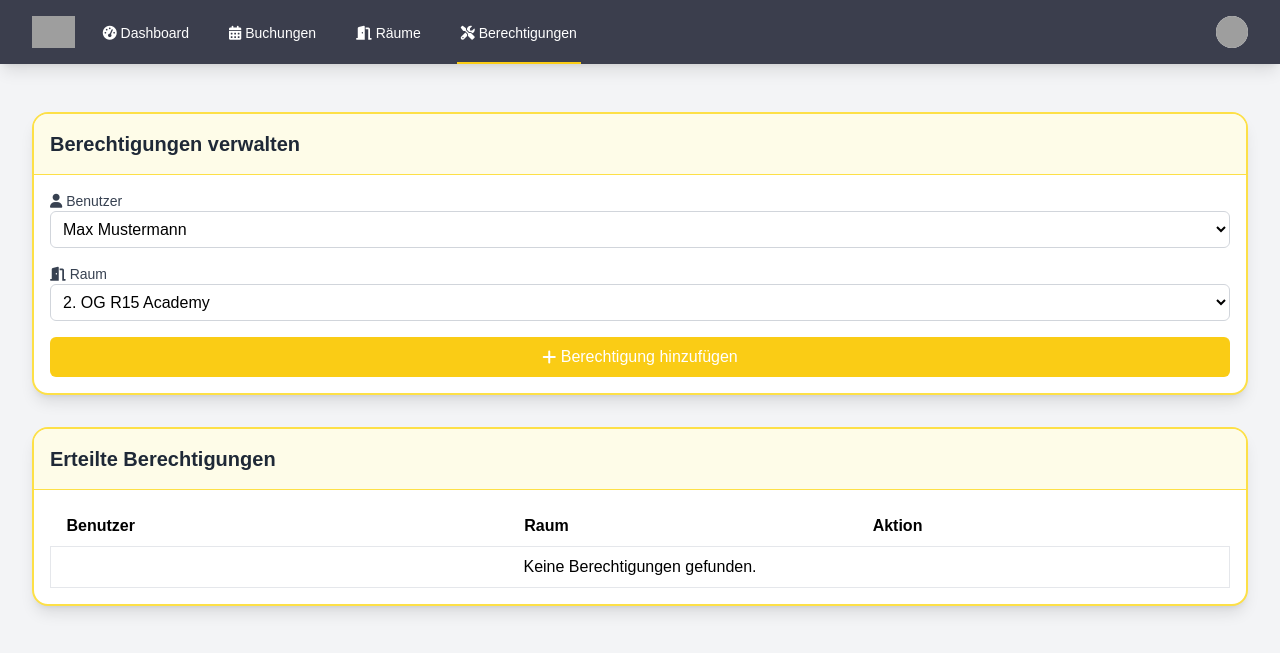
After one commit to storminator89/roomie, a PHP site: page /admin_permissions.php in a window 1280 px wide. The commit adds this page. Shown: the top 653 px of the page. Run offline with PHP 8.4, Linux system fonts and the light colour scheme; the visitor is signed in with stand-in values (Sample User, id 1); data comes from the database, SQL or seed files in the repository; both versions use the stored data as it was after the commit; style sheets or scripts are compiled from the project's sources; some libraries are stand-ins or nearby versions; grey boxes are pictures that could not be loaded.

Commit message:
permissions to book a room

```diff
--- /dev/null
+++ b/admin_permissions.php
@@ -0,0 +1,229 @@
+<?php
+session_start();
+require_once 'auth.php';
+
+if (!isAdmin()) {
+    header("Location: index.php");
+    exit;
+}
+
+try {
+    $db = new PDO('sqlite:roomie.db');
+    $db->setAttribute(PDO::ATTR_ERRMODE, PDO::ERRMODE_EXCEPTION);
+
+    if ($_SERVER['REQUEST_METHOD'] === 'POST') {
+        if (isset($_POST['add_permission'])) {
+            $userId = $_POST['user_id'];
+            $roomId = $_POST['room_id'];
+
+            $stmt = $db->prepare("INSERT INTO permissions (user_id, room_id) VALUES (:user_id, :room_id)");
+            $stmt->execute(['user_id' => $userId, 'room_id' => $roomId]);
+
+            $_SESSION['success'] = "Berechtigung hinzugefügt.";
+        } elseif (isset($_POST['remove_permission'])) {
+            $permissionId = $_POST['permission_id'];
+
+            $stmt = $db->prepare("DELETE FROM permissions WHERE id = :id");
+            $stmt->execute(['id' => $permissionId]);
+
+            $_SESSION['success'] = "Berechtigung entfernt.";
+        }
+    }
+} catch (PDOException $e) {
+    $_SESSION['error'] = "Fehler bei der Berechtigungsverwaltung: " . $e->getMessage();
+}
+
+$users = $db->query('SELECT id, name FROM users')->fetchAll(PDO::FETCH_ASSOC);
+$rooms = $db->query("SELECT id, name FROM rooms WHERE type IN ('spez-abt-buero', 'fk-office')")->fetchAll(PDO::FETCH_ASSOC);
+$permissions = $db->query("
+    SELECT permissions.id, users.name AS user_name, rooms.name AS room_name
+    FROM permissions
+    JOIN users ON permissions.user_id = users.id
+    JOIN rooms ON permissions.room_id = rooms.id
+")->fetchAll(PDO::FETCH_ASSOC);
+?>
+
+<!DOCTYPE html>
+<html lang="de">
+
+<head>
+    <meta charset="UTF-8">
+    <meta name="viewport" content="width=device-width, initial-scale=1.0">
+    <title>Admin - Berechtigungen verwalten</title>
+    <script src="https://cdn.tailwindcss.com"></script>
+    <script defer src="https://cdn.jsdelivr.net/npm/alpinejs@3.x.x/dist/cdn.min.js"></script>
+    <link href="https://fonts.googleapis.com/css2?family=Inter:wght@400;500;600;700&display=swap" rel="stylesheet">
+    <link rel="stylesheet" href="https://cdnjs.cloudflare.com/ajax/libs/font-awesome/6.1.1/css/all.min.css">
+    <link rel="stylesheet" href="styles.css">
+</head>
+
+<body class="bg-gray-100" x-data>
+    <nav class="bg-custom-nav shadow-lg" x-data="{ open: false }">
+        <div class="max-w-7xl mx-auto px-4 sm:px-6 lg:px-8">
+            <div class="flex justify-between h-16">
+                <div class="flex">
+                    <div class="flex-shrink-0 flex items-center">
+                        <a href="index.php">
+                            <img class="h-8 w-auto" src="test.svg" alt="Roomie Logo">
+                        </a>
+                    </div>
+                    <div class="hidden sm:ml-6 sm:flex sm:space-x-8">
+                        <a href="index.php" class="inline-flex items-center px-1 pt-1 border-b-2 text-sm font-medium text-white border-transparent">
+                            <i class="fas fa-tachometer-alt"></i>&nbsp;Dashboard
+                        </a>
+                        <a href="bookings.php" class="inline-flex items-center px-1 pt-1 border-b-2 text-sm font-medium text-white border-transparent">
+                            <i class="fas fa-calendar-alt"></i>&nbsp;Buchungen
+                        </a>
+                        <a href="rooms.php" class="inline-flex items-center px-1 pt-1 border-b-2 text-sm font-medium text-white border-transparent">
+                            <i class="fas fa-door-open"></i>&nbsp;Räume
+                        </a>
+                        <a href="admin_permissions.php" class="inline-flex items-center px-1 pt-1 border-b-2 text-sm font-medium text-white border-yellow-400">
+                            <i class="fas fa-tools"></i>&nbsp;Berechtigungen
+                        </a>
+                    </div>
+                </div>
+                <div class="hidden sm:ml-6 sm:flex sm:items-center">
+                    <div class="ml-3 relative" x-data="{ open: false }">
+                        <div>
+                            <button @click="open = !open" class="bg-white rounded-full flex text-sm focus:outline-none focus:ring-2 focus:ring-offset-2 focus:ring-yellow-500" id="user-menu" aria-haspopup="true" x-bind:aria-expanded="open">
+                                <span class="sr-only">Open user menu</span>
+                                <img class="h-8 w-8 rounded-full" src="<?php echo !empty($_SESSION['user_profile_image']) ? 'uploads/' . htmlspecialchars($_SESSION['user_profile_image']) : 'https://images.unsplash.com/photo-1472099645785-5658abf4ff4e?ixlib=rb-1.2.1&ixid=eyJhcHBfaWQiOjEyMDd9&auto=format&fit=facearea&facepad=2&w=256&h=256&q=80'; ?>" alt="">
+                            </button>
+                        </div>
+                        <div x-show="open" @click.away="open = false" x-transition:enter="transition ease-out duration-200" x-transition:enter-start="transform opacity-0 scale-95" x-transition:enter-end="transform opacity-100 scale-100" x-transition:leave="transition ease-in duration-75" x-transition:leave-start="transform opacity-100 scale-100" x-transition:leave-end="transform opacity-0 scale-95" class="origin-top-right absolute right-0 mt-2 w-48 rounded-md shadow-lg py-1 bg-white ring-1 ring-black ring-opacity-5" role="menu" aria-orientation="vertical" aria-labelledby="user-menu">
+                            <a href="profile.php" class="block px-4 py-2 text-sm text-gray-700 hover:bg-gray-100" role="menuitem"><i class="fas fa-user"></i>&nbsp;Ihr Profil</a>
+                            <a href="settings.php" class="block px-4 py-2 text-sm text-gray-700 hover:bg-gray-100" role="menuitem"><i class="fas fa-cog"></i>&nbsp;Einstellungen</a>
+                            <a href="logout.php" class="block px-4 py-2 text-sm text-gray-700 hover:bg-gray-100" role="menuitem"><i class="fas fa-sign-out-alt"></i>&nbsp;Abmelden</a>
+                        </div>
+                    </div>
+                </div>
+                <div class="-mr-2 flex items-center sm:hidden">
+                    <button @click="open = !open" class="inline-flex items-center justify-center p-2 rounded-md text-gray-400 hover:text-white hover:bg-gray-700 focus:outline-none focus:ring-2 focus:ring-inset focus:ring-yellow-500" aria-expanded="false">
+                        <span class="sr-only">Open main menu</span>
+                        <svg class="block h-6 w-6" xmlns="http://www.w3.org/2000/svg" fill="none" viewBox="0 0 24 24" stroke="currentColor" aria-hidden="true">
+                            <path stroke-linecap="round" stroke-linejoin="round" stroke-width="2" d="M4 6h16M4 12h16M4 18h16" />
+                        </svg>
+                        <svg class="hidden h-6 w-6" xmlns="http://www.w3.org/2000/svg" fill="none" viewBox="0 0 24 24" stroke="currentColor" aria-hidden="true">
+                            <path stroke-linecap="round" stroke-linejoin="round" stroke-width="2" d="M6 18L18 6M6 6l12 12" />
+                        </svg>
+                    </button>
+                </div>
+            </div>
+        </div>
+
+        <div x-show="open" class="sm:hidden">
+            <div class="pt-2 pb-3 space-y-1">
+                <a href="index.php" class="block pl-3 pr-4 py-2 border-l-4 text-base font-medium text-white bg-gray-900 border-yellow-400"><i class="fas fa-tachometer-alt"></i>&nbsp;Dashboard</a>
+                <a href="bookings.php" class="block pl-3 pr-4 py-2 border-l-4 text-base font-medium text-white border-transparent"><i class="fas fa-calendar-alt"></i>&nbsp;Buchungen</a>
+                <a href="rooms.php" class="block pl-3 pr-4 py-2 border-l-4 text-base font-medium text-white border-transparent"><i class="fas fa-door-open"></i>&nbsp;Räume</a>
+            </div>
+            <div class="pt-4 pb-3 border-t border-gray-200">
+                <div class="flex items-center px-4">
+                    <div class="flex-shrink-0">
+                        <img class="h-10 w-10 rounded-full" src="https://images.unsplash.com/photo-1472099645785-5658abf4ff4e?ixlib=rb-1.2.1&ixid=eyJhcHBfaWQiOjEyMDd9&auto=format&fit=facearea&facepad=2&w=256&h=256&q=80" alt="">
+                    </div>
+                    <div class="ml-3">
+                        <div class="text-base font-medium text-white"><?php echo htmlspecialchars($_SESSION['user_name']); ?></div>
+                        <div class="text-sm font-medium text-gray-400">beispiel@email.com</div>
+                    </div>
+                </div>
+                <div class="mt-3 space-y-1">
+                    <a href="profile.php" class="block px-4 py-2 text-base font-medium text-white hover:text-white hover:bg-gray-700"><i class="fas fa-user"></i>&nbsp;Ihr Profil</a>
+                    <a href="settings.php" class="block px-4 py-2 text-base font-medium text-white hover:text-white hover:bg-gray-700"><i class="fas fa-cog"></i>&nbsp;Einstellungen</a>
+                    <a href="logout.php" class="block px-4 py-2 text-base font-medium text-white hover:text-white hover:bg-gray-700"><i class="fas fa-sign-out-alt"></i>&nbsp;Abmelden</a>
+                </div>
+            </div>
+        </div>
+    </nav>
+
+    <div class="max-w-7xl mx-auto py-6 sm:px-6 lg:px-8">
+        <div class="px-4 py-6 sm:px-0">
+            <!-- Fehler- und Erfolgsnachrichten -->
+            <?php if (isset($_SESSION['error'])) : ?>
+                <div class="mb-4 p-4 bg-red-100 text-red-800 rounded-lg">
+                    <?php echo htmlspecialchars($_SESSION['error']);
+                    unset($_SESSION['error']); ?>
+                </div>
+            <?php endif; ?>
+
+            <?php if (isset($_SESSION['success'])) : ?>
+                <div class="mb-4 p-4 bg-green-100 text-green-800 rounded-lg">
+                    <?php echo htmlspecialchars($_SESSION['success']);
+                    unset($_SESSION['success']); ?>
+                </div>
+            <?php endif; ?>
+
+            <div class="bg-white shadow-lg rounded-2xl overflow-hidden border-2 border-yellow-300 mb-8">
+                <div class="flex flex-row items-center justify-between p-4 bg-yellow-50 text-gray-800 border-b border-yellow-300">
+                    <h2 class="text-xl font-semibold">Berechtigungen verwalten</h2>
+                </div>
+                <div class="p-4">
+                    <form method="POST" class="space-y-4">
+                        <div>
+                            <label for="user_id" class="block text-sm font-medium text-gray-700"><i class="fas fa-user"></i>&nbsp;Benutzer</label>
+                            <select id="user_id" name="user_id" class="w-full bg-white border border-gray-300 rounded-md p-2">
+                                <?php foreach ($users as $user) : ?>
+                                    <option value="<?php echo $user['id']; ?>"><?php echo htmlspecialchars($user['name']); ?></option>
+                                <?php endforeach; ?>
+                            </select>
+                        </div>
+
+                        <div>
+                            <label for="room_id" class="block text-sm font-medium text-gray-700"><i class="fas fa-door-open"></i>&nbsp;Raum</label>
+                            <select id="room_id" name="room_id" class="w-full bg-white border border-gray-300 rounded-md p-2">
+                                <?php foreach ($rooms as $room) : ?>
+                                    <option value="<?php echo $room['id']; ?>"><?php echo htmlspecialchars($room['name']); ?></option>
+                                <?php endforeach; ?>
+                            </select>
+                        </div>
+
+                        <button type="submit" name="add_permission" class="w-full bg-yellow-400 hover:bg-yellow-500 text-white rounded-md p-2 transition-colors duration-200 flex items-center justify-center">
+                            <i class="fas fa-plus"></i>&nbsp;Berechtigung hinzufügen
+                        </button>
+                    </form>
+                </div>
+            </div>
+
+            <div class="bg-white shadow-lg rounded-2xl overflow-hidden border-2 border-yellow-300">
+                <div class="flex flex-row items-center justify-between p-4 bg-yellow-50 text-gray-800 border-b border-yellow-300">
+                    <h2 class="text-xl font-semibold">Erteilte Berechtigungen</h2>
+                </div>
+                <div class="p-4">
+                    <table class="min-w-full bg-white">
+                        <thead>
+                            <tr>
+                                <th class="py-2 text-left px-4">Benutzer</th>
+                                <th class="py-2 text-left px-4">Raum</th>
+                                <th class="py-2 text-left px-4">Aktion</th>
+                            </tr>
+                        </thead>
+                        <tbody>
+                            <?php foreach ($permissions as $permission) : ?>
+                                <tr>
+                                    <td class="border px-4 py-2"><?php echo htmlspecialchars($permission['user_name']); ?></td>
+                                    <td class="border px-4 py-2"><?php echo htmlspecialchars($permission['room_name']); ?></td>
+                                    <td class="border px-4 py-2">
+                                        <form method="POST" style="display: inline;">
+                                            <input type="hidden" name="permission_id" value="<?php echo $permission['id']; ?>">
+                                            <button type="submit" name="remove_permission" class="bg-red-500 hover:bg-red-600 text-white rounded-md px-2 py-1">
+                                                <i class="fas fa-trash"></i>&nbsp;Entfernen
+                                            </button>
+                                        </form>
+                                    </td>
+                                </tr>
+                            <?php endforeach; ?>
+                            <?php if (empty($permissions)) : ?>
+                                <tr>
+                                    <td colspan="3" class="border px-4 py-2 text-center">Keine Berechtigungen gefunden.</td>
+                                </tr>
+                            <?php endif; ?>
+                        </tbody>
+                    </table>
+                </div>
+            </div>
+
+        </div>
+    </div>
+</body>
+
+</html>
--- a/index.php
+++ b/index.php
@@ -52,7 +52,7 @@ function getMonthlyBookings($db, $year, $month, $roomId)
 </head>
 
 <body class="bg-gray-100" x-data="roomieApp()">
-    <nav class="bg-gray-800 shadow-lg" x-data="{ open: false }">
+    <nav class="bg-custom-nav shadow-lg" x-data="{ open: false }">
         <div class="max-w-7xl mx-auto px-4 sm:px-6 lg:px-8">
             <div class="flex justify-between h-16">
                 <div class="flex">
@@ -74,6 +74,9 @@ function getMonthlyBookings($db, $year, $month, $roomId)
                         <?php if (isAdmin()) : ?>
                             <a href="admin_rooms.php" class="inline-flex items-center px-1 pt-1 border-b-2 text-sm font-medium text-white <?php echo $current_page == 'admin_rooms.php' ? 'border-yellow-400' : 'border-transparent'; ?>">
                                 <i class="fas fa-tools"></i>&nbsp;Raumverwaltung
+                            </a>
+                            <a href="admin_permissions.php" class="inline-flex items-center px-1 pt-1 border-b-2 text-sm font-medium text-white border-yellow-400">
+                                <i class="fas fa-tools"></i>&nbsp;Berechtigungen
                             </a>
                         <?php endif; ?>
                     </div>
```
Also changed, not shown: init_db.php (+9 -2 lines), process_booking.php (+33 -3 lines), roomie.db.
